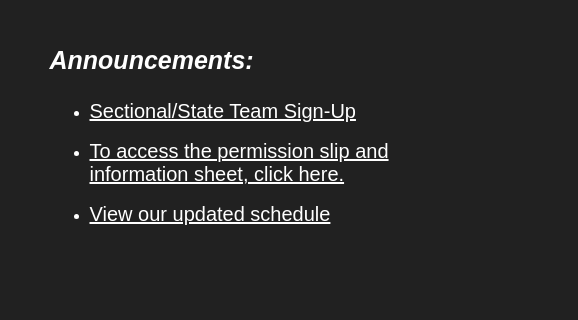
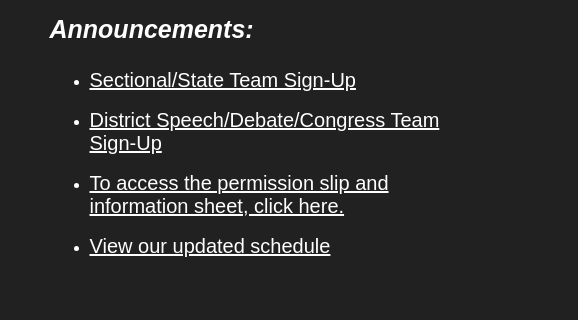
Before and after one commit to fhsspeech/fhsspeech.com, a plain HTML site: page index.html in a window 1280 px wide. Shown: the part 231-551 px from the top of the page, 702-1280 px from the left. Drawn offline with Linux system fonts and the light colour scheme; a script that the page names is missing.

Commit message:
Update index.html

```diff
--- a/index.html
+++ b/index.html
@@ -145,6 +145,8 @@ a.nav:active {
 			<ul>
 				<li><a href = "https://signup.com/go/gMWxJSU"  target = "_blank" style = "font-size:20"><u>Sectional/State Team Sign-Up</u></a></li>
 				<br>
+				<li><a href = "https://signup.com/go/HeOiRXp"  target = "_blank" style = "font-size:20"><u>District Speech/Debate/Congress Team Sign-Up</u></a></li>
+				<br>
 				<li><a href = "https://drive.google.com/drive/folders/1I6UFowHIcjeLzLMGuMapHYRzfzhAi21J?usp=sharing"  target = "_blank" style = "font-size:20"><u>To access the permission slip and information sheet, click here.</u></a></li>
 				<br>
 				<li><a href = "https://docs.google.com/document/d/1HAqN3GimcRr-flnGy0RuzL3RaaQz_pB4mWDuf_lfwO4/edit?usp=sharing"  target = "_blank" style = "font-size:20"><u>View our updated schedule</u></a></li>
```
